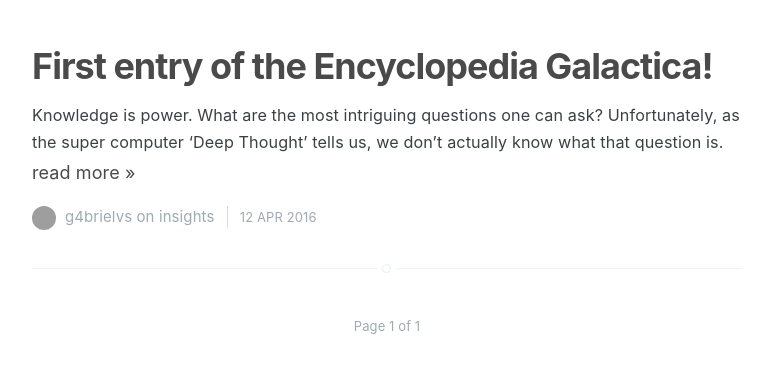
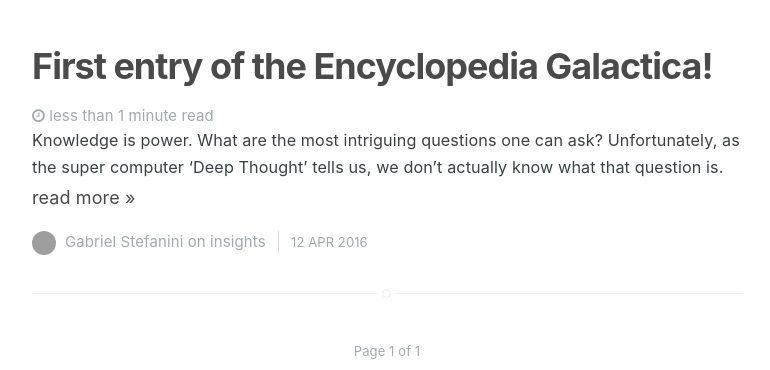
Before and after one commit to g4brielvs/g4brielvs.github.io, a Jekyll site: the page built from index.html, in a window 1280 px wide, cut to the strip 904-1274 px from the top of the page. Shown: the whole strip, without its empty margins (253-1023 px from the left). Built offline with Jekyll 4.4.1, drawn with Linux system fonts in a browser that asks for light colours; nearby versions of some CDN libraries; the list of posts is cut into pages by our own code; comment, search, counter and statistics services are not loaded; before the commit the page ends 1248 px from its top, so only the background shows below that; grey boxes are pictures that could not be loaded.

Commit message:
Add read time
Signed-off-by: g4brielvs <gabrielusvicente@gmail.com>

```diff
--- /dev/null
+++ b/_includes/read_time.html
@@ -0,0 +1,10 @@
+
+<span class="post-head" title="Estimated read time">
+    <i class="fa fa-clock-o" aria-hidden="true"></i>
+    {% assign words = content | number_of_words %}
+    {% if words < 360 %}
+        less than 1 minute read
+    {% else %}
+        {{ words | divided_by:180 }} minutes read
+    {% endif %}
+</span>
--- a/_layouts/page.html
+++ b/_layouts/page.html
@@ -3,7 +3,7 @@ layout: default
 post_class: post-template page-template
 ---
 
-<nav class="main-nav clearfix">
+<nav class="main-nav">
     <a class="back-button" href="{{ site.url }}">
         <i class="fa fa-home" aria-hidden="true"></i>
         Home
--- a/index.html
+++ b/index.html
@@ -4,7 +4,7 @@ cover: https://www.dropbox.com/s/u9yicvgxtfd5371/g4brielvs_cover.jpg?raw=1
 ---
 
 <header class="main-header {% if page.cover %}" style="background-image: url({{ page.cover }}) {%else%}no-cover{% endif %}">
-    <nav class="main-nav overlay clearfix">
+    <nav class="main-nav overlay">
         <a class="back-button" href="{{ site.baseurl }}about">
             <i class="fa fa-user-circle-o" aria-hidden="true"></i>
             About
@@ -86,12 +86,14 @@ cover: https://www.dropbox.com/s/u9yicvgxtfd5371/g4brielvs_cover.jpg?raw=1
             <h2 class="post-title"><a href="{{ post.url }}">{{ post.title }}</a></h2>
         </header>
         <section class="post-excerpt">
-            {{ post.excerpt }} <a class="read-more" href="{{ post.url }}">read more &raquo;</a>
+            <a class="post-meta" {% include read_time.html %}</a>
+            {{ post.excerpt }}
+            <a class="read-more" href="{{ post.url }}">read more &raquo;</a>
         </section>
         <footer class="post-meta">
             {% if site.author %}
                 <img class="author-thumb" <img src="{{author.avatar}}" nopin="nopin" />
-                {{site.author}}
+                {{author.name}}
             {% endif %}
             {% if post.categories.size > 0 %}
                 {{ post.categories | array_to_sentence_string | prepend: 'on ' }}
```
Also changed, not shown: _layouts/post.html (+4 -3 lines).
